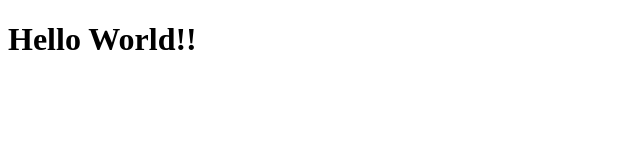
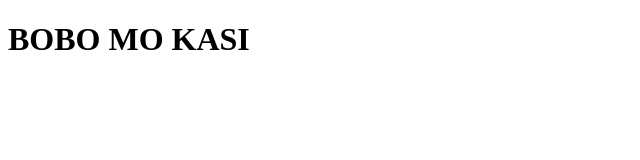
Before and after one commit to dyawbot/dyawbot.github.io, a plain HTML site: page index.html in a window 1280 px wide. Shown: the whole page, without its empty margins (0-640 px from the left). Drawn offline with Linux system fonts and the light colour scheme.

Commit message:
Update index.html

```diff
--- a/index.html
+++ b/index.html
@@ -8,6 +8,6 @@
 
 </head>
 <body>
-    <h1>Hello World!!</h1>
+    <h1>BOBO MO KASI</h1>
 </body>
 </html>
```
